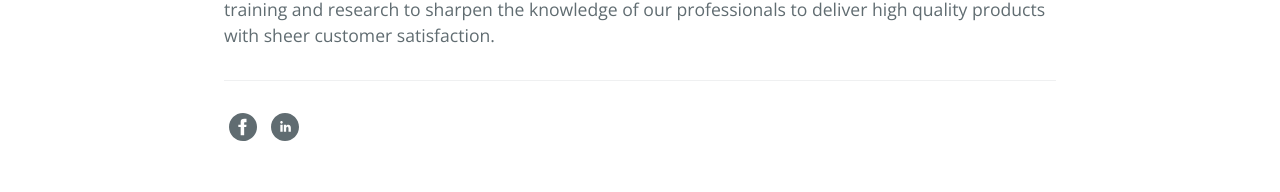
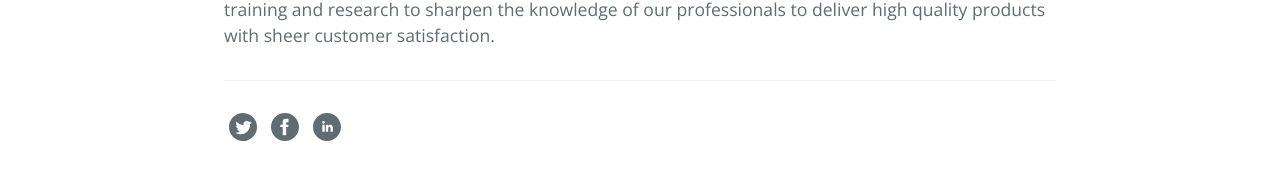
Before and after one commit to antleritsolutions/aviorsys.github.io, a Jekyll site: the page built from about.md, in a window 1280 px wide. Shown: the part 786-978 px from the top of the page. Built offline with Jekyll 4.4.1, drawn with Linux system fonts in a browser that asks for light colours.

Commit message:
Update default.html

```diff
--- a/_layouts/default.html
+++ b/_layouts/default.html
@@ -79,14 +79,15 @@
       <footer class="site-footer">
         <!-- SVG icons from https://iconmonstr.com -->
 
-        <!--{% if site.github.username %} -->
+        {% if site.github.username %}
         <!-- Github icon -->
-        <!--<span class="my-span-icon">
-          <a href="https://x.com/{{ site.github.username }}" aria-label="{{ site.owner }}'s GitHub" title="{{ site.owner }}'s GitHub" target="_blank">
-            <svg class="my-svg-icon" xmlns="http://www.w3.org/2000/svg" width="24" height="24" viewBox="0 0 24 24"><path d="M12 0c-6.626 0-12 5.373-12 12 0 5.302 3.438 9.8 8.207 11.387.599.111.793-.261.793-.577v-2.234c-3.338.726-4.033-1.416-4.033-1.416-.546-1.387-1.333-1.756-1.333-1.756-1.089-.745.083-.729.083-.729 1.205.084 1.839 1.237 1.839 1.237 1.07 1.834 2.807 1.304 3.492.997.107-.775.418-1.305.762-1.604-2.665-.305-5.467-1.334-5.467-5.931 0-1.311.469-2.381 1.236-3.221-.124-.303-.535-1.524.117-3.176 0 0 1.008-.322 3.301 1.23.957-.266 1.983-.399 3.003-.404 1.02.005 2.047.138 3.006.404 2.291-1.552 3.297-1.23 3.297-1.23.653 1.653.242 2.874.118 3.176.77.84 1.235 1.911 1.235 3.221 0 4.609-2.807 5.624-5.479 5.921.43.372.823 1.102.823 2.222v3.293c0 .319.192.694.801.576 4.765-1.589 8.199-6.086 8.199-11.386 0-6.627-5.373-12-12-12z"/></svg>
+        <span class="my-span-icon">
+          <a href="https://x.com/{{ site.twitter.username }}" aria-label="{{ site.owner }}'s Twitter" title="{{ site.owner }}'s Twitter" target="_blank">
+           <!-- <svg class="my-svg-icon" xmlns="http://www.w3.org/2000/svg" width="24" height="24" viewBox="0 0 24 24"><path d="M12 0c-6.626 0-12 5.373-12 12 0 5.302 3.438 9.8 8.207 11.387.599.111.793-.261.793-.577v-2.234c-3.338.726-4.033-1.416-4.033-1.416-.546-1.387-1.333-1.756-1.333-1.756-1.089-.745.083-.729.083-.729 1.205.084 1.839 1.237 1.839 1.237 1.07 1.834 2.807 1.304 3.492.997.107-.775.418-1.305.762-1.604-2.665-.305-5.467-1.334-5.467-5.931 0-1.311.469-2.381 1.236-3.221-.124-.303-.535-1.524.117-3.176 0 0 1.008-.322 3.301 1.23.957-.266 1.983-.399 3.003-.404 1.02.005 2.047.138 3.006.404 2.291-1.552 3.297-1.23 3.297-1.23.653 1.653.242 2.874.118 3.176.77.84 1.235 1.911 1.235 3.221 0 4.609-2.807 5.624-5.479 5.921.43.372.823 1.102.823 2.222v3.293c0 .319.192.694.801.576 4.765-1.589 8.199-6.086 8.199-11.386 0-6.627-5.373-12-12-12z"/></svg> -->
+            <svg class="my-svg-icon" xmlns="http://www.w3.org/2000/svg" width="24" height="24" viewBox="0 0 24 24"><path d="M12 0c-6.627 0-12 5.373-12 12s5.373 12 12 12 12-5.373 12-12-5.373-12-12-12zm6.066 9.645c.183 4.04-2.83 8.544-8.164 8.544-1.622 0-3.131-.476-4.402-1.291 1.524.18 3.045-.244 4.252-1.189-1.256-.023-2.317-.854-2.684-1.995.451.086.895.061 1.298-.049-1.381-.278-2.335-1.522-2.304-2.853.388.215.83.344 1.301.359-1.279-.855-1.641-2.544-.889-3.835 1.416 1.738 3.533 2.881 5.92 3.001-.419-1.796.944-3.527 2.799-3.527.825 0 1.572.349 2.096.907.654-.128 1.27-.368 1.824-.697-.215.671-.67 1.233-1.263 1.589.581-.07 1.135-.224 1.649-.453-.384.578-.87 1.084-1.433 1.489z"/></svg>
           </a>
         </span>
-        {% endif %} -->
+        {% endif %}
 
         {% if site.twitter.username %}
         <!-- Twitter icon -->
```
